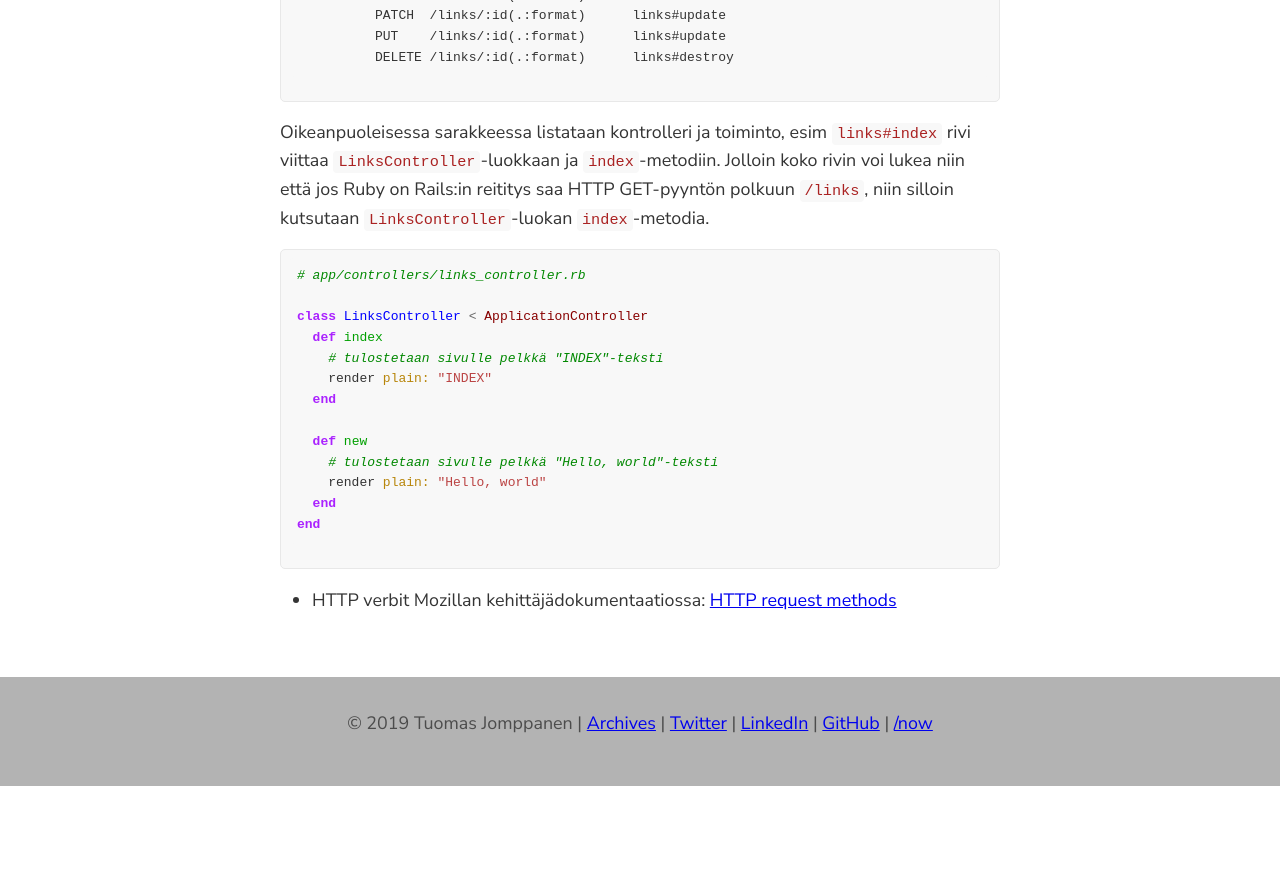
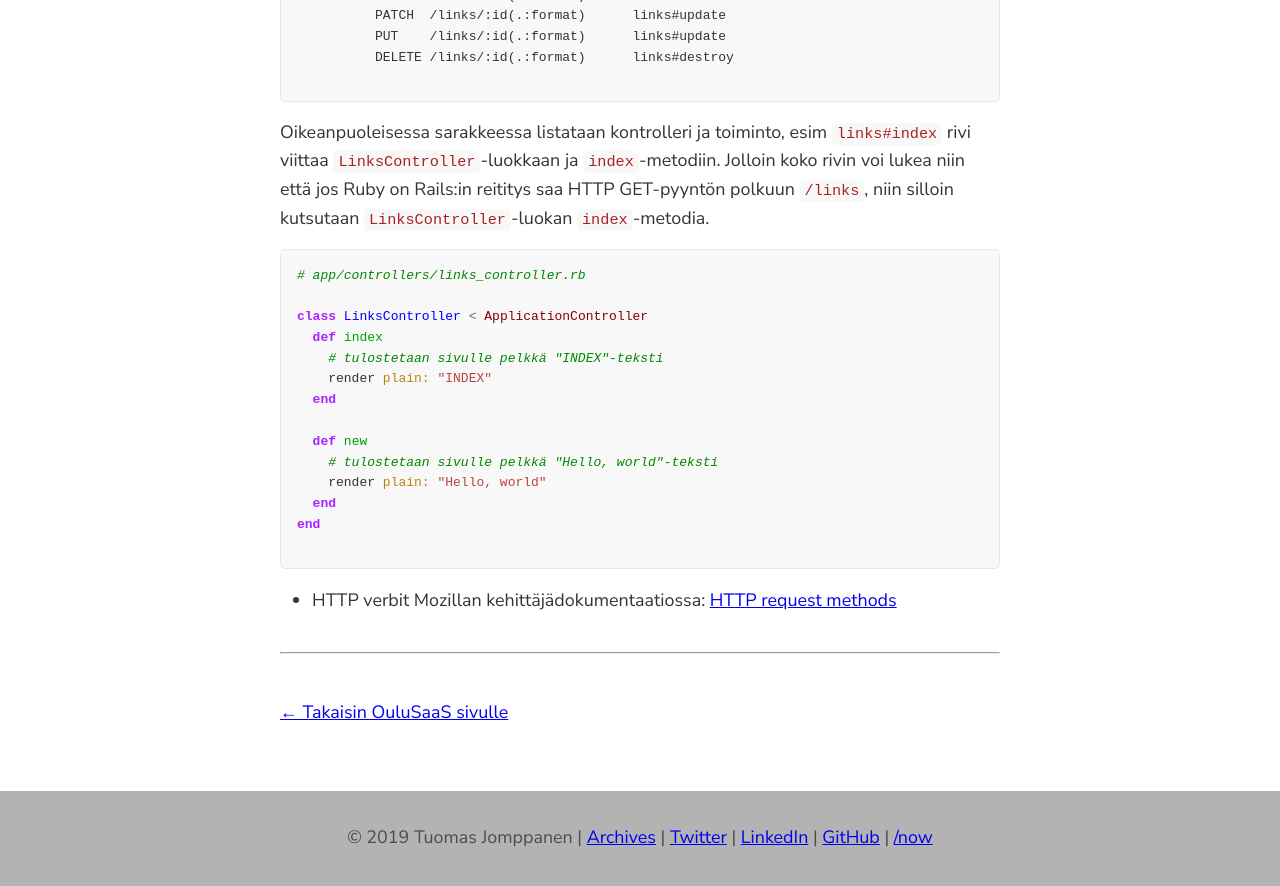
Before and after one commit to tuomasj/tuomasj.github.io, a Jekyll site: the page built from oulu-saas/session3.markdown, in a window 1280 px wide and 900 px high, scrolled down 2235 px. Shown: the top 886 px of the window. Built offline with Jekyll 4.4.1, drawn with Linux system fonts in a browser that asks for light colours; comment, search, counter and statistics services are not loaded; before the commit the page ends 3021 px from its top, so only the background shows below that.

Commit message:
backlink

````diff
--- a/oulu-saas/session3.markdown
+++ b/oulu-saas/session3.markdown
@@ -98,3 +98,9 @@ end
 ```
 
 - <a name="ref-1">HTTP verbit Mozillan kehittäjädokumentaatiossa</a>: [HTTP request methods](https://developer.mozilla.org/en-US/docs/Web/HTTP/Methods)
+
+
+<hr>
+<br>
+
+[&larr; Takaisin OuluSaaS sivulle](/oulu-saas/)
````
